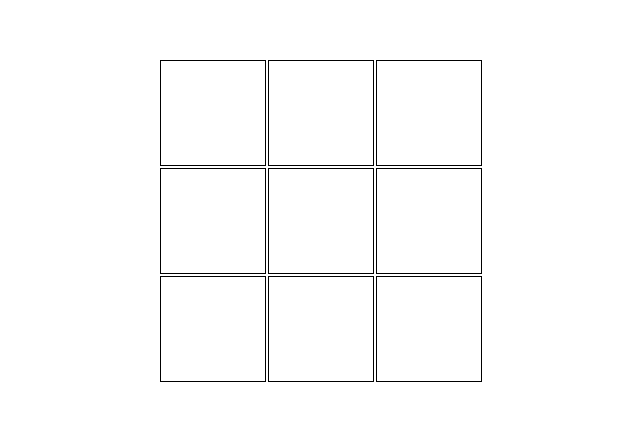
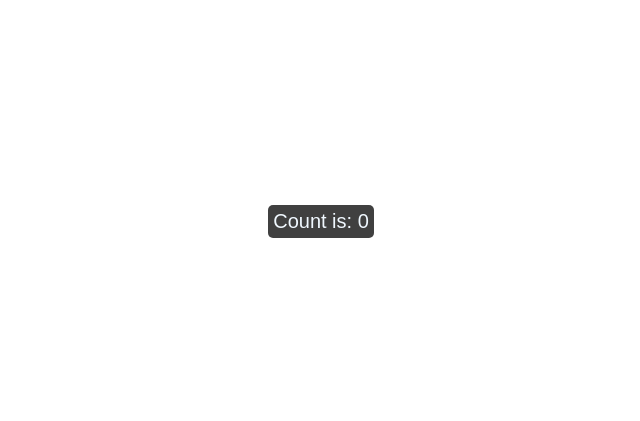
Before and after one commit to serp0v/VueEducation, a Vue app: page / in a window 1280 px wide. Shown: the part 179-600 px from the top of the page, without its empty margins (319-959 px from the left). Built offline with nearby package versions, Linux system fonts and the light colour scheme.

Commit message:
add button from vue doc example

```diff
--- a/src/App.vue
+++ b/src/App.vue
@@ -1,6 +1,10 @@
 <template>
-    <div v-if="pauseMenuVisibility" class="pauseMenu-wrapper">
-        <div class="pauseMenu-container">
+<!-- v-if="pauseMenuVisibility" -->
+    <div class="pauseMenu-wrapper">
+        <button @click="count++">
+        Count is: {{ count }}
+        </button>
+        <!-- <div class="pauseMenu-container">
             <div class="pause-title">{{ pause }}</div>
             <div class="pause-menu-buttons">
                 <div @click="hideMenu" class="pause-menu-button">Вернуться в игру</div>
@@ -15,6 +19,7 @@
     </div>
     <div v-if="customizationMenuVisibility" class="customizationMenu-wrapper">
         <div class="hero-customization-contaiter">
+            <div class="hero-customization-body">
                 <div class="hero-color-row">
                     <div @click="isVisible[0] = !isVisible[0]" class="hero-color-item">
                         <div v-if="isVisible[0]" class="hero-color-item-click" />
@@ -49,7 +54,47 @@
                     </div>
                 </div>
             </div>
-        <!-- <div class="color-customization-contaiter"></div> -->
+        </div>
+        <div class="color-customization-contaiter">
+            <div class="color-customization-bar">
+                <div class="color-select-row color-top-row">
+                    <div class="color-select-item"></div>
+                    <div class="color-select-item"></div>
+                    <div class="color-select-item"></div>
+                    <div class="color-select-item"></div>
+                    <div class="color-select-item"></div>
+                    <div class="color-select-item"></div>
+                    <div class="color-select-item"></div>
+                    <div class="color-select-item"></div>
+                    <div class="color-select-item"></div>
+                    <div class="color-select-item"></div>
+                    <div class="color-select-item"></div>
+                    <div class="color-select-item"></div>
+                    <div class="color-select-item"></div>
+                    <div class="color-select-item"></div>
+                    <div class="color-select-item"></div>
+                    <div class="color-select-item"></div>
+                </div>
+                <div class="color-select-row">
+                    <div class="color-select-item"></div>
+                    <div class="color-select-item"></div>
+                    <div class="color-select-item"></div>
+                    <div class="color-select-item"></div>
+                    <div class="color-select-item"></div>
+                    <div class="color-select-item"></div>
+                    <div class="color-select-item"></div>
+                    <div class="color-select-item"></div>
+                    <div class="color-select-item"></div>
+                    <div class="color-select-item"></div>
+                    <div class="color-select-item"></div>
+                    <div class="color-select-item"></div>
+                    <div class="color-select-item"></div>
+                    <div class="color-select-item"></div>
+                    <div class="color-select-item"></div>
+                    <div class="color-select-item"></div>
+                </div>
+            </div>
+        </div> -->
     </div>
 </template>
 
@@ -60,36 +105,24 @@
 export default {
     data() {
         return {
-            pause: "Пауза",
-            pauseMenuVisibility: false, // поставить true для тоггла
-            customizationMenuVisibility: true,
-            isVisible: [false, false, false, false, false, false, false, false, false],
+            // pause: "Пауза",
+            // pauseMenuVisibility: false, // поставить true для тоггла
+            // customizationMenuVisibility: true,
+            // isVisible: [false, false, false, false, false, false, false, false, false],
+            count: 0,
         }
     },
-    methods: {
-        hideMenu() {
-            this.pauseMenuVisibility = false;
-            this.customizationMenuVisibility = true;
-            // или можно тоггл
-            // this.inputVisibility = !this.inputVisibility;
-        },
-        // selectToggle(){
-        //     this.isVisible[0] = !this.isVisible[0];
-        //     this.isVisible[1] = !this.isVisible[1];
-        //     this.isVisible[2] = !this.isVisible[2];
-        //     this.isVisible[3] = !this.isVisible[3];
-        //     this.isVisible[4] = !this.isVisible[4];
-        //     this.isVisible[5] = !this.isVisible[5];
-        //     this.isVisible[6] = !this.isVisible[6];
-        //     this.isVisible[7] = !this.isVisible[7];
-        //     this.isVisible[8] = !this.isVisible[8];
+    // methods: {
+    //     hideMenu() {
+    //         this.pauseMenuVisibility = false;
+    //         this.customizationMenuVisibility = true;
+    //     },
     // }
-    }
 }
 </script>
 
 <style>
-body {
+body,html {
     height: 100vh;
     width: 100vw;
     overflow: hidden;
@@ -101,15 +134,19 @@ body {
     width: 100vw;
 	height: 100vh;
 	display: flex;
-	justify-content: center;
-	align-items: center;
 	position: absolute;
 	z-index:9998;
 	font-size: 200px;
 	font-family: 'Pompiere', cursive;
 	font-weight: 200;
 }
-/* .pauseMenu-wrapper {} */
+/* .pauseMenu-wrapper {
+    justify-content: center;
+    align-items: center;
+}
+.customizationMenu-wrapper {
+    flex-direction: column;
+}
 .pauseMenu > p {
 	border: 0.1vh solid #000;
 }
@@ -140,9 +177,18 @@ body {
 .pause-title {
 	justify-content: center;
 }
-.hero-customization-contaiter {
+
+.color-customization-contaiter {
     display: flex;
+    width: 100vw;
+    height: 60vh;
+}
+.hero-customization-body {
+    display: flex;
+    justify-content: end;
+	align-items: center;
     flex-direction: column;
+    height: 69.5vh;
 }
 .hero-color-row {
     display: flex;
@@ -159,4 +205,55 @@ body {
     width: 100%;
     border: 0.1vh solid #000;
 }
+/*  */
+/* .color-customization-contaiter {
+
+    display: flex;
+    width: 100vw;
+    height: 30.5vh;
+    justify-content: center;
+    align-items: center;
+}
+.color-customization-bar {
+    border: 0.1vh solid #000;
+    display: flex;
+    flex-direction: column;
+}
+.color-select-row {
+    width: 100%;
+    height: 50%;
+    display: flex;
+    flex-direction: row;
+    padding-left: 1vh;
+    padding-right: 1vh;
+    padding-bottom: 0.5vh;
+}
+.color-select-item {
+    width: 4vh;
+    height: 4vh;
+    border: 0.1vh solid #000;
+}
+.color-top-row {
+    padding-top: 0.5vh;
+}
+.color-select-item ~ .color-select-item {
+    margin-left: 1vh;
+}  */
+button {
+    /* height: 30px; */
+    display: flex;
+    /* width: 100px; */
+    /* position: absolute; */
+    border: none;
+    /* top: 50%; */
+    /* left: 50%; */
+    margin: auto auto;
+    font-size: 20px;
+    border-radius: 5px;
+    color: aliceblue;
+    padding: 5px;
+    background-color: #404040;
+    /* justify-self: center;
+    align-items: center; */
+}
 </style>
```
Also changed, not shown: 1 other file (tests, documents, lock files or other folders). Lines whose indentation alone changed are shown as unchanged.
